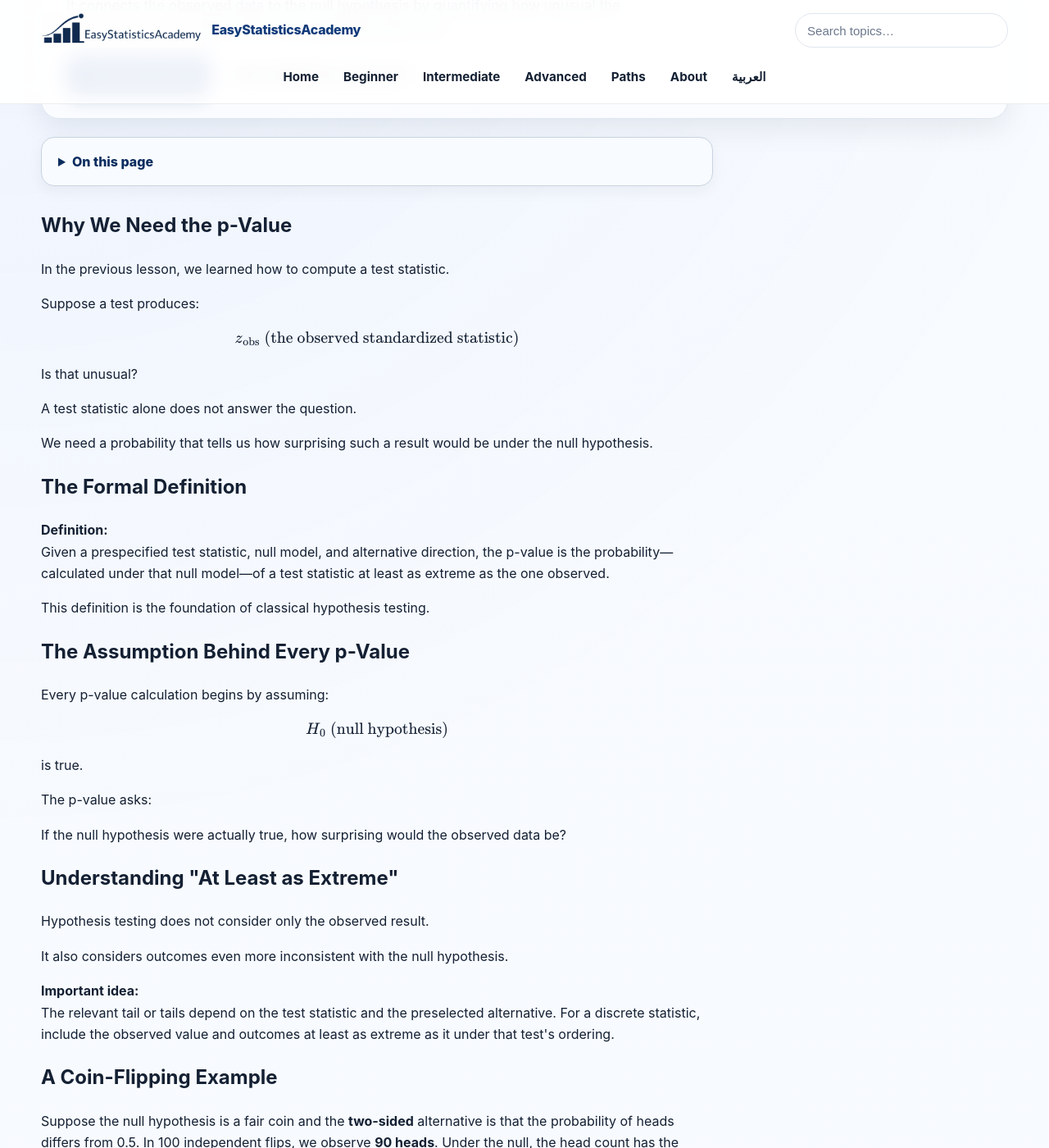
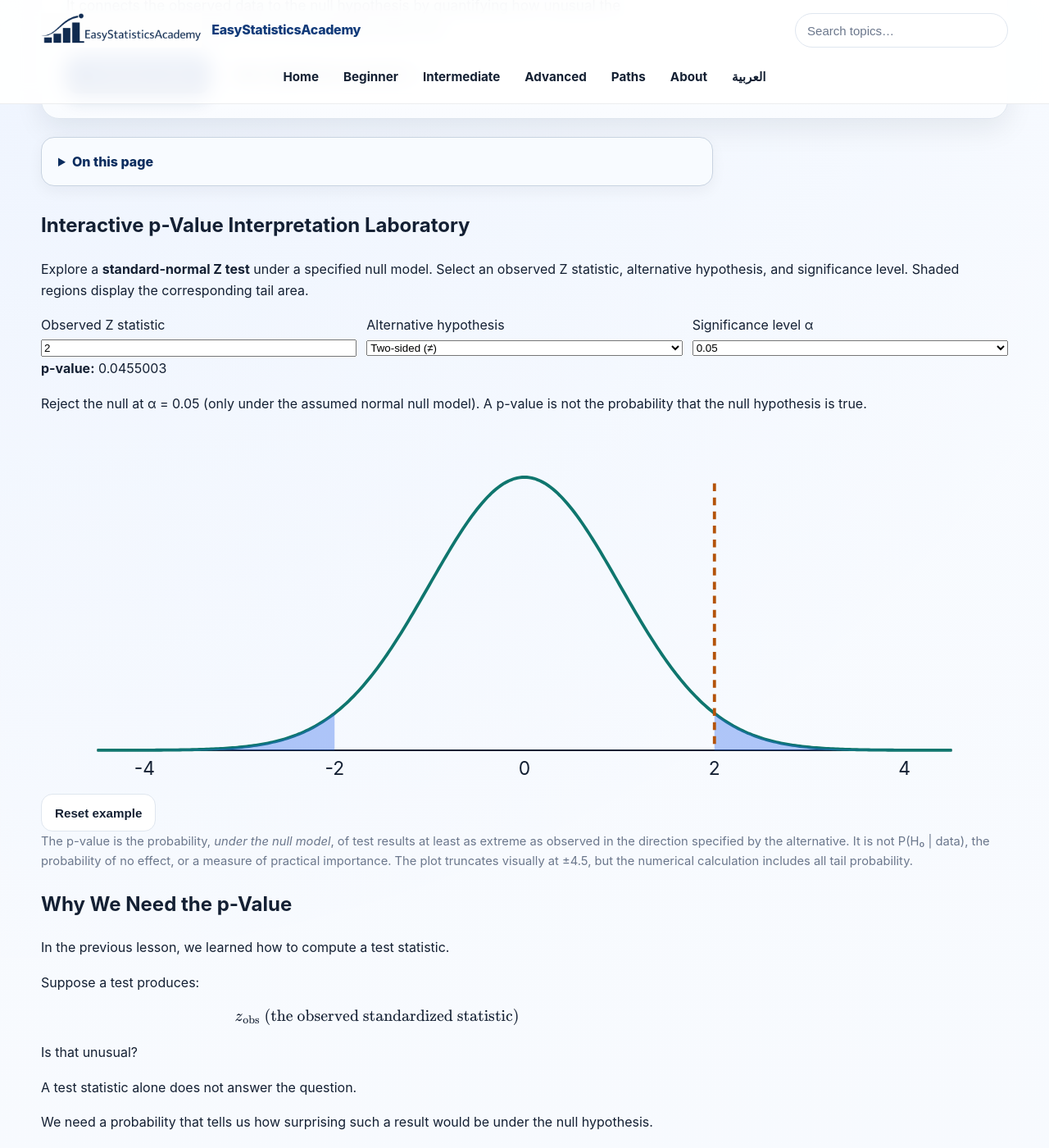
Before and after one commit to ammar-homaida-statistics/easystatisticsacademy, a Jekyll site: the page built from inference/hypothesis-testing/p-value-meaning/index.md, in a window 1280 px wide and 1400 px high, scrolled down 379 px. Shown: the whole window at 82% size. Built offline with Jekyll 4.4.1, drawn with Linux system fonts in a browser that asks for light colours.

Commit message:
Batch #77: add interactive p-value meaning lab to hypothesis lesson

```diff
--- a/inference/hypothesis-testing/p-value-meaning/index.md
+++ b/inference/hypothesis-testing/p-value-meaning/index.md
@@ -68,6 +68,20 @@ sidebar: false
 </section>
 
 <!-- LESSON -->
+<section class="concept-box" id="esa-pvalue-explorer" aria-labelledby="esa-p-title" style="min-width:0;overflow-wrap:anywhere">
+<h2 id="esa-p-title">Interactive p-Value Interpretation Laboratory</h2>
+<p>Explore a <strong>standard-normal Z test</strong> under a specified null model. Select an observed Z statistic, alternative hypothesis, and significance level. Shaded regions display the corresponding tail area.</p>
+<div style="display:grid;grid-template-columns:repeat(auto-fit,minmax(min(100%,180px),1fr));gap:12px">
+<label for="esa-p-z">Observed Z statistic <input id="esa-p-z" type="number" min="-35" max="35" step="any" value="2" style="width:100%" inputmode="decimal"></label>
+<label for="esa-p-side">Alternative hypothesis<select id="esa-p-side" style="width:100%"><option value="two-sided">Two-sided (≠)</option><option value="right">Right-sided (&gt;)</option><option value="left">Left-sided (&lt;)</option></select></label>
+<label for="esa-p-alpha">Significance level α<select id="esa-p-alpha" style="width:100%"><option value=".01">0.01</option><option value=".05" selected>0.05</option><option value=".1">0.10</option></select></label></div>
+<p id="esa-p-error" role="alert" hidden>Enter a finite Z statistic between −35 and 35.</p>
+<div id="esa-p-results" aria-live="polite"><p><strong>p-value:</strong> <output id="esa-p-prob">—</output></p><p id="esa-p-decision"></p></div>
+<svg id="esa-p-chart" role="img" viewBox="0 0 620 235" style="display:block;width:100%;height:auto" aria-label="Normal sampling distribution with shaded p-value tails"></svg>
+<button class="btn btn-outline" id="esa-p-reset" type="button">Reset example</button>
+<p class="muted-mini">The p-value is the probability, <em>under the null model</em>, of test results at least as extreme as observed in the direction specified by the alternative. It is not P(H₀ | data), the probability of no effect, or a measure of practical importance. The plot truncates visually at ±4.5, but the numerical calculation includes all tail probability.</p>
+</section>
+<script defer src="/js/pvalue-interpretation-explorer.js"></script>
 
 <section>
 
```
